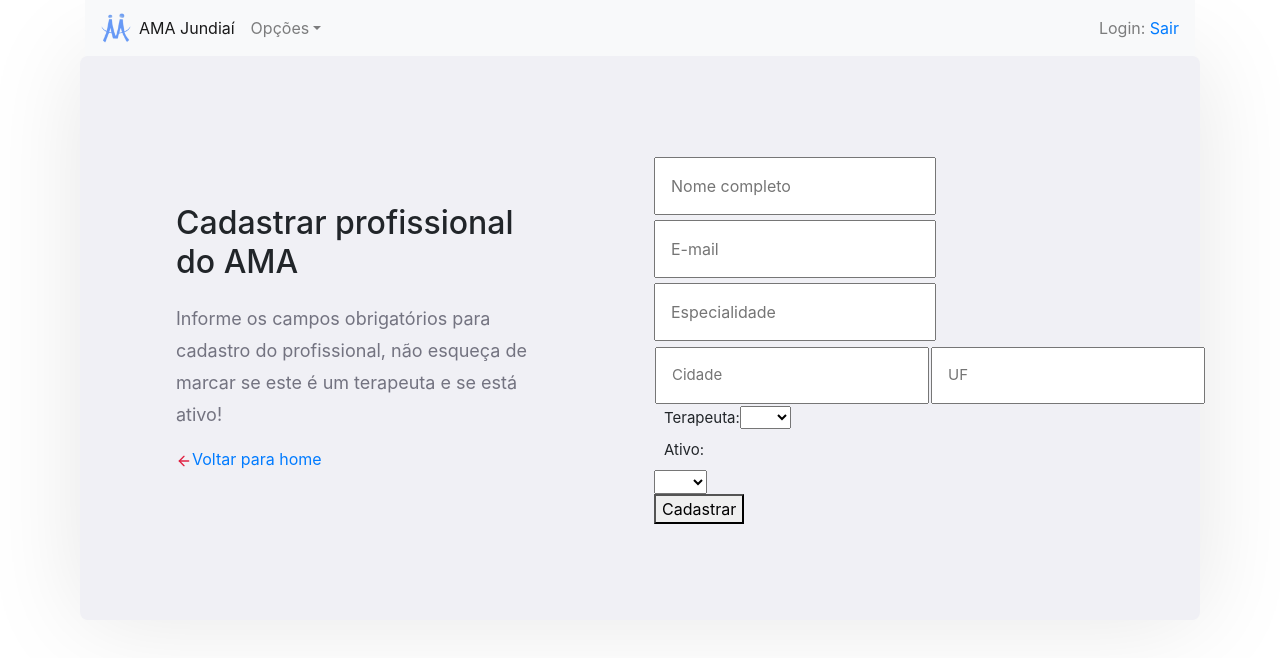
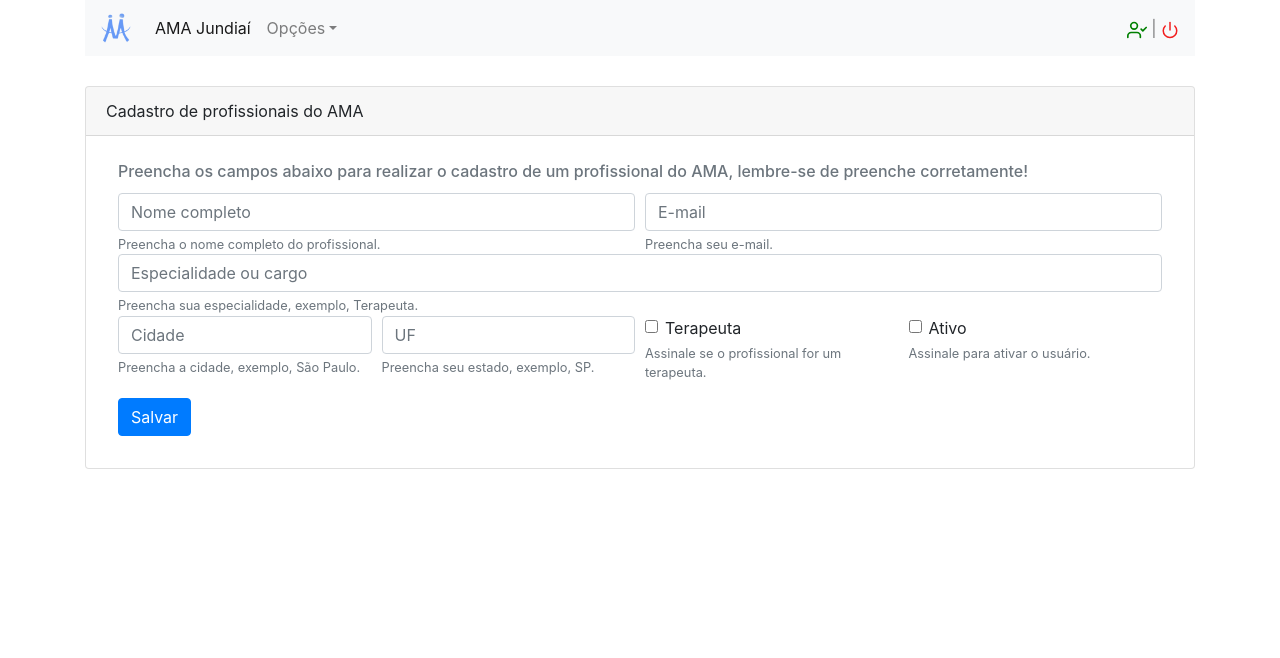
Before and after one commit to ecd137raas/projeto-ama, a React (Create React App) app in the folder frontend/: page /employee in a window 1280 px wide. Shown: the top 658 px of the page. Built offline with nearby package versions, Linux system fonts and the light colour scheme.

Commit message:
Ajustes no leiaute com bootstrap

```diff
--- a/frontend/src/App.js
+++ b/frontend/src/App.js
@@ -2,7 +2,7 @@ import React from 'react';
 
 //import './global.css';
 import Routes from './routes';
-import { Container } from 'react-bootstrap';
+
 
 function App() {
   return (
--- a/frontend/src/pages/Employee/index.js
+++ b/frontend/src/pages/Employee/index.js
@@ -1,11 +1,11 @@
 import React, {useState} from 'react';
-import {Link, useHistory} from 'react-router-dom';
+import {useHistory} from 'react-router-dom';
+import {Card,Container, Form, Button, Col} from 'react-bootstrap';
+
 import {FiArrowLeft} from 'react-icons/fi';
 import Header from '../Header';
 
 import api from '../../services/api';
-import './style.css';
-
 
 export default function Employee() {
     const [name, setName] = useState('');
@@ -22,57 +22,61 @@ export default function Employee() {
         const data = {name, email, role, city, uf, therapist, active};
         try{
             const res = await api.post('employee', data);
-            history.push('/')
+            history.push('/home')
         } catch(error) {
             alert('Erro ao cadastrar um profissional, tente novamente.');
         }
     }
 
     return(
-        <div>
+        <Container>
             <Header />
-            <div className="employee-container">
-                <div className="content">
-                    <section>
-                        <h1>Cadastrar profissional do AMA</h1>
-                        <p>Informe os campos obrigatórios para cadastro do profissional, não esqueça de marcar se este é um terapeuta e se está ativo!</p>
-                        <Link className="back-link" to="/home">
-                            <FiArrowLeft size={16} color="#E02041" />
-                            Voltar para home
-                        </Link>
-                    </section>
-                    <form onSubmit={handleEmployee}>
-                        <input placeholder="Nome completo" value={name} onChange={e => setName(e.target.value)} required/>
-                        <input type="email" placeholder="E-mail" value={email} onChange={e => setEmail(e.target.value)} required />
-                        <input placeholder="Especialidade" value={role} onChange={e => setRole(e.target.value)} required />
-                        <table >
-                            <tr >
-                                <td ><input placeholder="Cidade" value={city} onChange={e => setCity(e.target.value)} required/> </td>
-                                <td> <input placeholder="UF" value={uf} onChange={e => setUf(e.target.value)} required/> </td>
-                            </tr>
-                            <tr >
-                                <label>
-                                    Terapeuta:
-                                    <select value={therapist} onChange={e => setTherapist(e.target.value)} required>
-                                        <option></option>
-                                        <option value="S" >Sim</option>
-                                        <option value="N" >Não</option>
-                                    </select>
-                                </label>
-                                <label>    Ativo:</label>
-                                <select value={active} onChange={e => setActive(e.target.value)} required>
-                                    <option ></option>
-                                    <option value="S">Sim</option>
-                                    <option value="N">Não</option>
-                                </select>
-                            </tr>
-                        </table>
-                        <button className="button" type="submit">Cadastrar</button>
-                    </form>
-                </div>
-            </div>
-
-        </div>
+            <Card className='card' style={{marginTop: '30px'}}>
+                <Card.Header className='card-header'>Cadastro de profissionais do AMA</Card.Header>
+                <Card.Body style={{class:'card-body'},{ margin: '12px'}}>
+                <Card.Title>
+                    <h6 class="card-subtitle mb-2 text-muted">Preencha os campos abaixo para realizar o cadastro de um profissional do AMA, lembre-se de preenche corretamente!</h6>
+                </Card.Title>
+                    <Form  onSubmit={handleEmployee}>
+                        <Form.Row>
+                            <Col>
+                                <Form.Control type="text" placeholder="Nome completo"value={name} onChange={e => setName(e.target.value)} required/>
+                                <Form.Text className="text-muted"> Preencha o nome completo do profissional.</Form.Text>
+                            </Col>
+                            <Col>
+                                <Form.Control type="email" placeholder="E-mail" value={email} onChange={e => setEmail(e.target.value)} required/>
+                                <Form.Text className="text-muted"> Preencha seu e-mail.</Form.Text>
+                            </Col>
+                            </Form.Row>
+                            <Form.Row>
+                            <Col>
+                                <Form.Control class="form-control" type="text" placeholder="Especialidade ou cargo" value={role} onChange={e => setRole(e.target.value)} required/>
+                                <Form.Text className="text-muted"> Preencha sua especialidade, exemplo, Terapeuta.</Form.Text>
+                            </Col>
+                            </Form.Row>
+                            <Form.Row>
+                                <Col>
+                                    <Form.Control class="form-control" type="text" placeholder="Cidade" value={city} onChange={e => setCity(e.target.value)} required/>
+                                    <Form.Text className="text-muted"> Preencha a cidade, exemplo, São Paulo.</Form.Text>
+                                </Col>
+                                <Col>
+                                    <Form.Control  class="form-control" type="text" placeholder="UF" value={uf} onChange={e => setUf(e.target.value)} required/>
+                                    <Form.Text className="text-muted"> Preencha seu estado, exemplo, SP.</Form.Text>
+                                </Col>
+                                <Col>
+                                    <Form.Check class="form-control" type="checkbox" label="Terapeuta" checked={therapist} onChange={e => setTherapist(e.target.value)} />
+                                    <Form.Text className="text-muted"> Assinale se o profissional for um terapeuta.</Form.Text>
+                                </Col>
+                                <Col>
+                                    <Form.Check type="checkbox" label="Ativo"  checked={active} onChange={e => setActive(e.target.value)}/>
+                                    <Form.Text className="text-muted"> Assinale para ativar o usuário.</Form.Text>
+                                </Col>
+                           </Form.Row>
+                           <Button className="btn btn-primary btn-md mt-3" type="submit">Salvar</Button>
+                    </Form>
+                </Card.Body>
+            </Card>
+        </Container>
     );
 
 }
--- a/frontend/src/pages/Employee/style.css
+++ /dev/null
@@ -1,53 +0,0 @@
-.employee-container {
-    max-width: 1120px;
-    margin: 0 auto;
-    display: flex;
-    align-items: center;
-    justify-content: center;
-}
-.employee-container .content {
-    width: 100%;
-    padding: 96px;
-    background: #f0f0f5;
-    box-shadow: 0 0 100px rgba(0, 0, 0, 0.1);
-    border-radius: 8px;
-    display: flex;
-    justify-content: space-between;
-    align-items: center;
-}
-.employee-container .content section {
-    width: 100%;
-    max-width: 380px;
-}
-
-.employee-container .content section h1 {
-    margin: 0 0 22px;
-    font-size: 32px;
-}
-
-.employee-container .content section p {
-    font-size: 18px;
-    color: #737380;
-    line-height: 32px;
-}
-
-.employee-container .content form {
-    width: 100%;
-    max-width: 450px;
-}
-
-.employee-container .content form input, table
-.employee-container .content form textarea {
-    margin-top: 5px;
-    padding: 15px;
-
-
-}
-.employee-container .content form table th, td, label {
-    width: 80%;
-    font-size: 15px;
-    font-style: inherit;
-    margin-left: 10px;
-
-
-}
--- a/frontend/src/pages/Header/index.js
+++ b/frontend/src/pages/Header/index.js
@@ -1,10 +1,10 @@
 import React from 'react';
+import {FiUserCheck, FiPower} from 'react-icons/fi'
 import { useHistory } from 'react-router-dom';
-import {Image,
-        Navbar,
+import {Navbar,
         NavDropdown,
-        Container,
-        Nav, Form} from 'react-bootstrap';
+        Nav, Form, NavbarBrand} from 'react-bootstrap';
+
 import logotopoImg from '../../assets/logo_topo.png';
 
 
@@ -19,9 +19,10 @@ export default function Home(){
     }
 
     return (
-        <Container>
             <Navbar expand="lg" bg="light" variant="light" >
-                <Image src={logotopoImg} width={30} alt="AMA" />
+                <NavbarBrand>
+                    <img src={logotopoImg} width="30" height="30" className="d-inline-block align-top" />
+                </NavbarBrand>
                 <Navbar.Toggle aria-controls="basic-navbar-nav" />
                 <Navbar.Collapse id="basic-navbar-nav">
                     <Nav className="mr-auto">
@@ -37,12 +38,11 @@ export default function Home(){
                     <Form>
                         <Navbar.Collapse className="justify-content-end">
                             <Navbar.Text>
-                                Login: <a className="font-weight-bold">{name}</a><a className="text-primary" href="#" onClick={handleLogout}> Sair</a>
+                                <a><FiUserCheck size={20} color="#008000" ></FiUserCheck></a>  <a className="text-muted small">{name}</a> | <a> <FiPower size={18} color="#f21e1e" onClick={handleLogout}></FiPower></a>
                             </Navbar.Text>
                         </Navbar.Collapse>
                     </Form>
                 </Navbar.Collapse>
             </Navbar>
-        </Container>
     )
 }
--- a/frontend/src/pages/Home/index.js
+++ b/frontend/src/pages/Home/index.js
@@ -11,50 +11,7 @@ export default function Home(){
     return (
         <Container>
             <Header />
-            <Form>
-                <Table responsive>
-                    <thead>
-                        <tr>
-                        <th>#</th>
-                        <th>Table heading</th>
-                        <th>Table heading</th>
-                        <th>Table heading</th>
-                        <th>Table heading</th>
-                        <th>Table heading</th>
-                        <th>Table heading</th>
-                        </tr>
-                    </thead>
-                    <tbody>
-                        <tr>
-                        <td>1</td>
-                        <td>Table cell</td>
-                        <td>Table cell</td>
-                        <td>Table cell</td>
-                        <td>Table cell</td>
-                        <td>Table cell</td>
-                        <td>Table cell</td>
-                        </tr>
-                        <tr>
-                        <td>2</td>
-                        <td>Table cell</td>
-                        <td>Table cell</td>
-                        <td>Table cell</td>
-                        <td>Table cell</td>
-                        <td>Table cell</td>
-                        <td>Table cell</td>
-                        </tr>
-                        <tr>
-                        <td>3</td>
-                        <td>Table cell</td>
-                        <td>Table cell</td>
-                        <td>Table cell</td>
-                        <td>Table cell</td>
-                        <td>Table cell</td>
-                        <td>Table cell</td>
-                        </tr>
-                    </tbody>
-                </Table>
-                </Form>
+
         </Container>
     )
 }
--- a/frontend/src/pages/Login/index.js
+++ b/frontend/src/pages/Login/index.js
@@ -27,16 +27,16 @@ export default function Login() {
     return(
         <div class='container'>
             <div class="justify-content-center align-items-center row">
-                <div class="col-md-4 align-self-center text-center mt-5">
+                <div class="col-md-4 align-self-center mt-5">
                     <Form onSubmit={handleLogin}>
                         <Form.Group>
                             <Image src={logoImg} width={350}/>
                         </Form.Group>
                         <FormGroup>
-                            <Form.Control type="email" size="md" placeholder="Informe o e-mail para logon" value={email} onChange={e => setEmail(e.target.value)} required />
+                            <Form.Control type="email" size="sm" placeholder="E-Mail" value={email} onChange={e => setEmail(e.target.value)} required />
                             <Form.Text className="text-muted"> Nunca compartilhe seu e-mail com ninguém.</Form.Text>
                         </FormGroup>
-                        <Button bsStyle='Primary' width='100%' type="submit" size="lg" block>Entrar</Button>
+                        <Button bsStyle='Primary' width='100%' type="submit" size="md" block>Entrar</Button>
                     </Form>
                 </div>
             </div>
```
Also changed, not shown: 1 other file (tests, documents, lock files or other folders).
